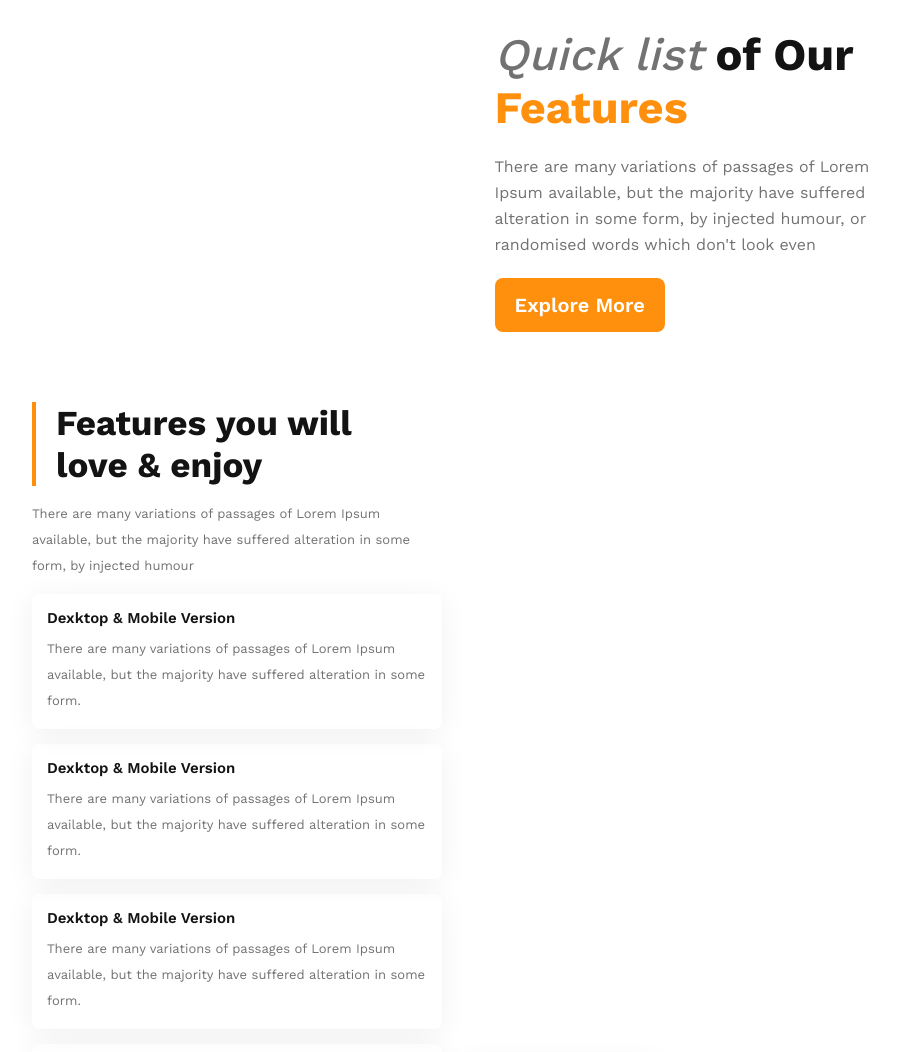
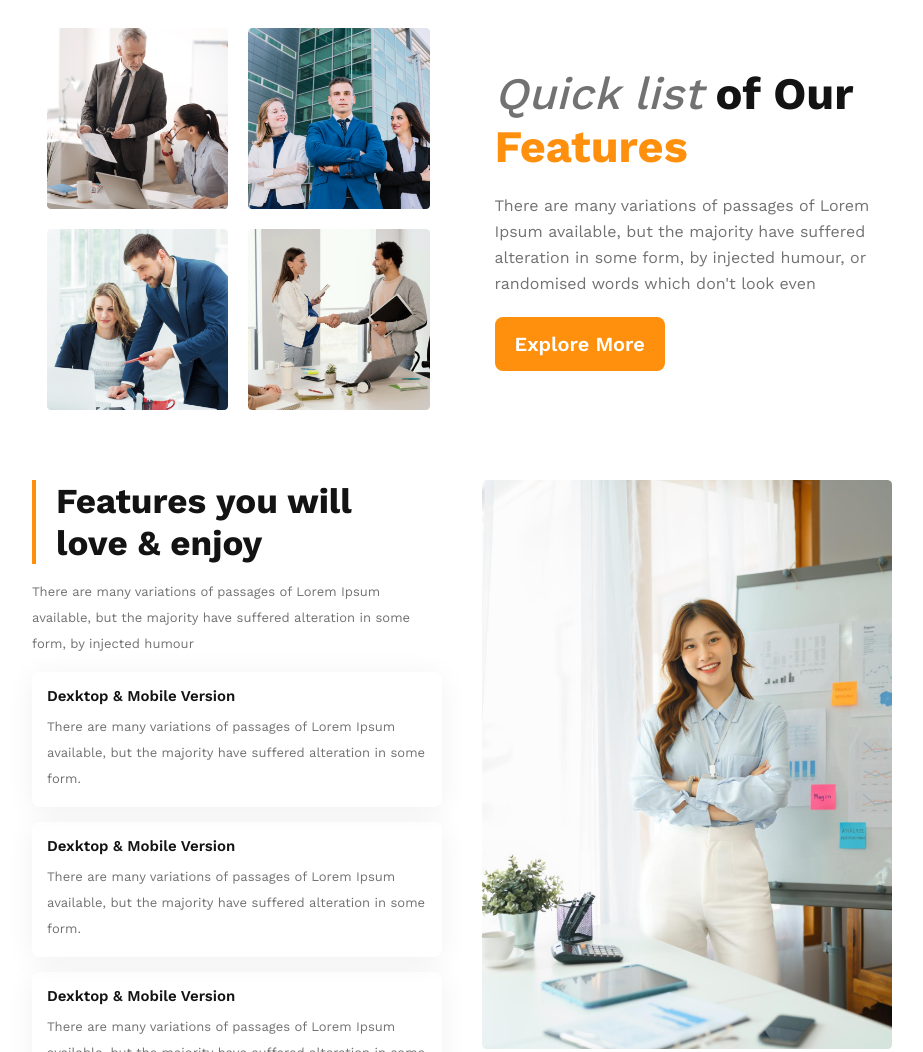
Before and after one commit to imx00/architect-new, a plain HTML site: page index.html in a window 1280 px wide. Shown: the part 1025-2077 px from the top of the page, without its empty margins (178-1101 px from the left). Drawn offline with nearby package versions, Linux system fonts and the light colour scheme; the site is published under a folder, as on GitHub Pages, so addresses that start at the root find nothing.

Commit message:
first commit

```diff
--- a/index.html
+++ b/index.html
@@ -36,7 +36,7 @@
                 </button>
             </div>
             <div class="header-bottom">
-                <img src="./images/banner.png" alt="">
+                <img src="images/banner.png" alt="">
             </div>
         </section>
     </header>
@@ -46,10 +46,10 @@
         <section class="main-top">
 
             <div class="team-images">
-                <img src="/images/team1.png" alt="">
-                <img src="/images/team2.png" alt="">
-                <img src="/images/team3.png" alt="">
-                <img src="/images/team4.png" alt="">
+                <img src="images/team1.png" alt="">
+                <img src="images/team2.png" alt="">
+                <img src="images/team3.png" alt="">
+                <img src="images/team4.png" alt="">
 
 
             </div>
@@ -97,7 +97,7 @@
                 </div>
             </div>
             <div class="middle-right">
-                <img src="/images/architect.png" alt="">
+                <img src="images/architect.png" alt="">
                 <button class="primary-btn">
                     10+Year<br>
                     <span>Experience</span>
```
